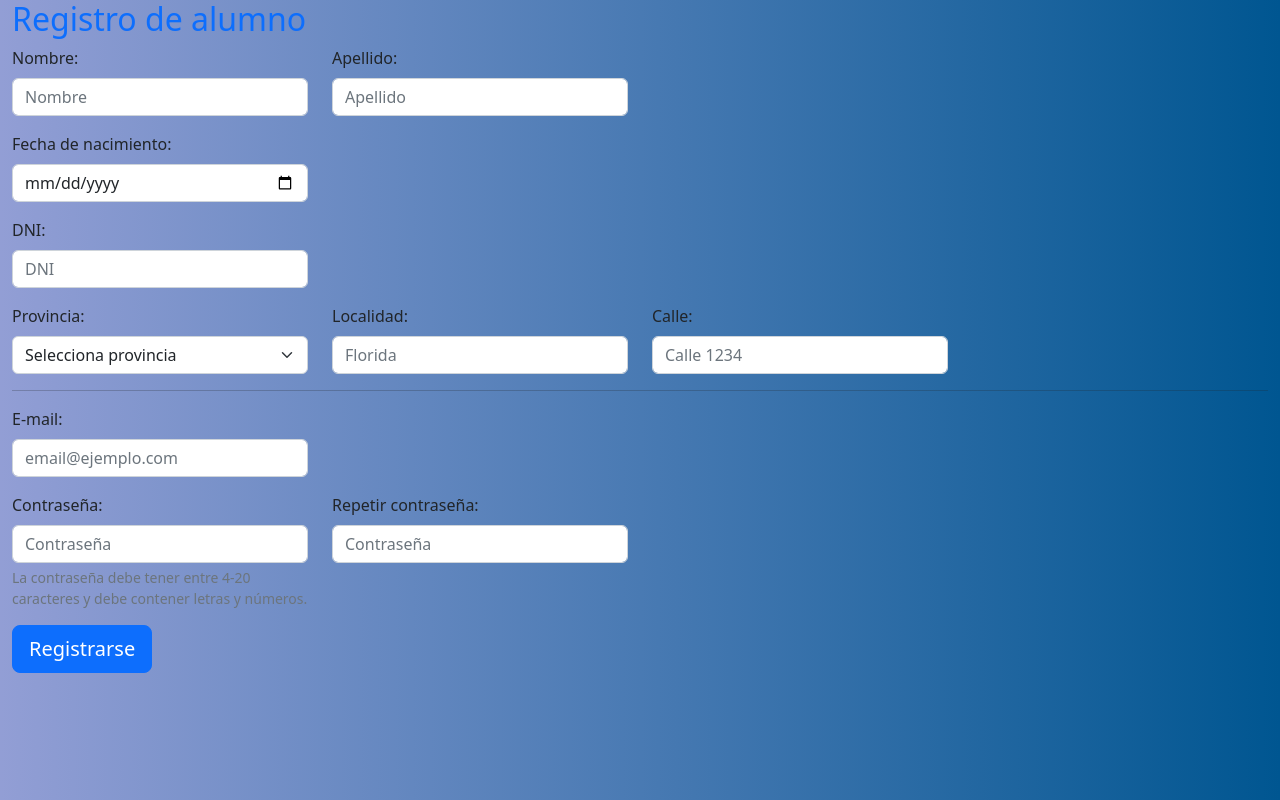
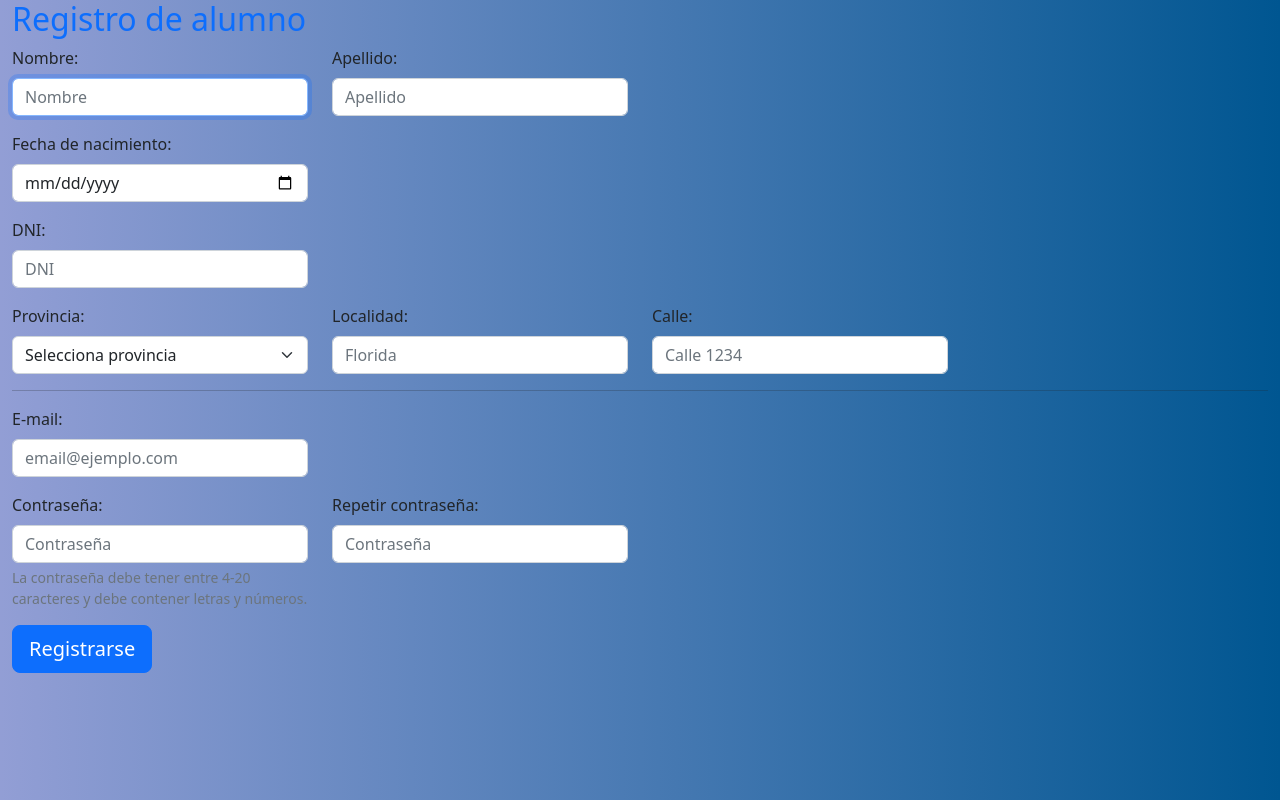
Before and after one commit to Leo-Virgolini/FormsVirgolini, an Angular app: page / in a window 1280 px wide. Built offline with nearby package versions, Linux system fonts and the light colour scheme.

Commit message:
actualizado

```diff
--- a/src/app/components/alumno-form/alumno-form.component.html
+++ b/src/app/components/alumno-form/alumno-form.component.html
@@ -8,7 +8,7 @@
                     <div class="col-xs-6 col-sm-3">
                         <label for="nombre" class="form-label">Nombre:</label>
                         <input formControlName="nombre" type="text" class="form-control" id="nombre" name="nombre"
-                            autocomplete="given-name" placeholder="Nombre" [ngClass]="{
+                            autofocus autocomplete="given-name" placeholder="Nombre" [ngClass]="{
                                 'is-invalid': nombre.invalid && nombre.touched,
                                 'is-valid': nombre.valid && nombre.touched
                             }">
--- a/src/app/components/alumno-form/alumno-form.component.ts
+++ b/src/app/components/alumno-form/alumno-form.component.ts
@@ -1,4 +1,4 @@
-import { Component, OnInit } from '@angular/core';
+import { Component, ElementRef, OnInit } from '@angular/core';
 import { AbstractControl, FormBuilder, FormControl, FormGroup, ValidationErrors, ValidatorFn, Validators } from '@angular/forms';
 
 @Component({
@@ -23,7 +23,7 @@ export class AlumnoFormComponent implements OnInit {
   public password: FormControl = new FormControl('', [Validators.required, Validators.pattern('^(?=.*?[0-9])(?=.*?[a-zA-Z])[a-zA-Z0-9]+$'), Validators.minLength(4), Validators.maxLength(20)]);
   public repeatPassword: FormControl = new FormControl('', [Validators.required, Validators.pattern('^(?=.*?[0-9])(?=.*?[a-zA-Z])[a-zA-Z0-9]+$'), Validators.minLength(4), Validators.maxLength(20)]);
 
-  constructor(private formBuilder: FormBuilder) {
+  constructor(private formBuilder: FormBuilder, private el: ElementRef) {
     this.loading = false;
     this.submitted = false;
 
@@ -70,6 +70,14 @@ export class AlumnoFormComponent implements OnInit {
         console.log(this.formulario.value);
         console.log(this.formulario.valid);
       }, 500);
+    } else {
+      for (const key of Object.keys(this.formulario.controls)) { // focus on invalid
+        if (this.formulario.controls[key].invalid) {
+          const invalidControl = this.el.nativeElement.querySelector('[formcontrolname="' + key + '"]');
+          invalidControl.focus();
+          break;
+        }
+      }
     }
   }
 
```
